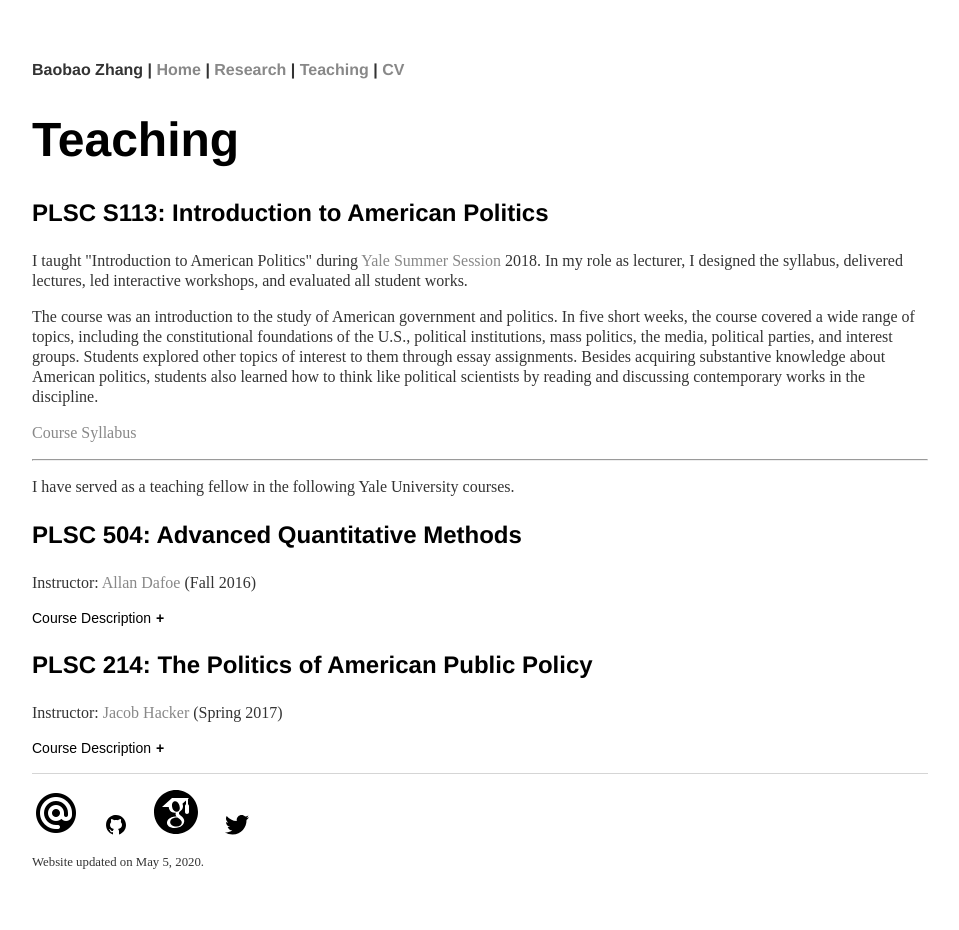
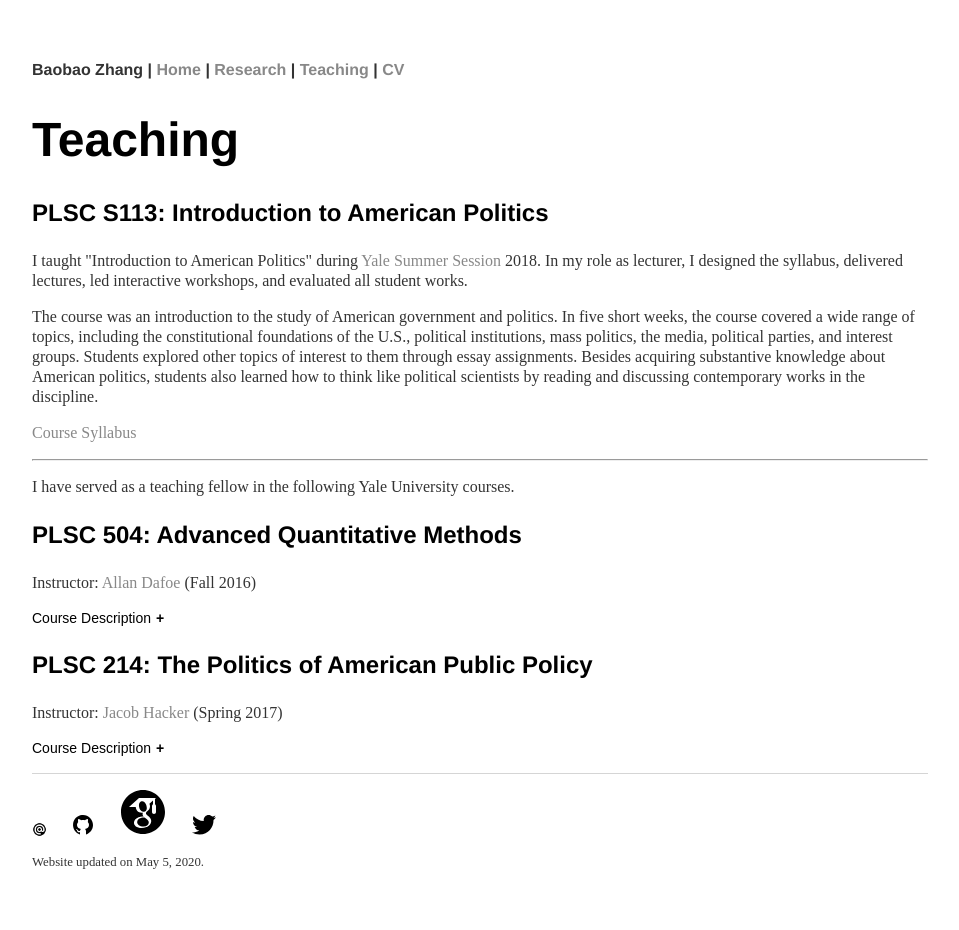
Before and after one commit to morganlivingston/baobaofzhang.github.io, a Jekyll site: the page built from teaching.html, in a window 1280 px wide. Shown: the whole page, without its empty margins (160-1119 px from the left). Built offline with Jekyll 4.4.1, drawn with Linux system fonts in a browser that asks for light colours.

Commit message:
Update default.html

```diff
--- a/_layouts/default.html
+++ b/_layouts/default.html
@@ -79,7 +79,7 @@
 
   <footer>
    <ul>
-   <li><a href="mailto:bz377@cornell.edu"><img src="icons/icons8-email-sign-48.png" alt="Email" style="width:10;height:10;"></a></li>
+   <li><a href="mailto:bz377@cornell.edu"><img src="icons/icons8-email-sign-48.png" alt="Email" width = "15px" height = "15px"></a></li>
    <li><a href="https://github.com/13bzhang"><img src="icons/icons8-github.svg" alt="GitHub" style="width:10;height:10;"></a></li>
    <li><a href="https://scholar.google.com/citations?user=yqpOQRsAAAAJ&hl=en"><img src="icons/icons8-google-scholar.svg" alt="Google Scholar" style="width:10;height:10;"></a></li>
    <li><a href="https://twitter.com/baobaofzhang"><img src="icons/icons8-twitter.svg" alt="Twitter" style="width:10;height:10;"></a></li>
```
